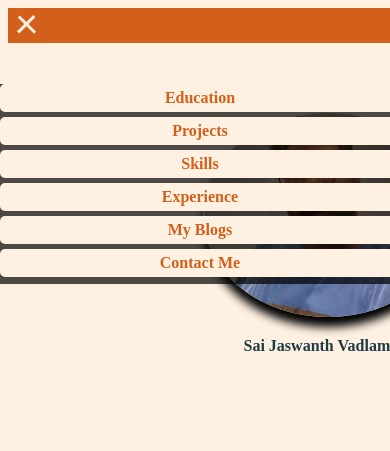
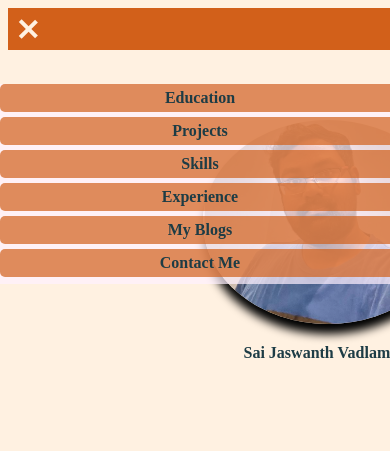
Before and after one commit to svadl7/assignment3, a plain HTML site: page index.html in a window 390 px wide. Both pictures are taken after a click on the button 25 px from the left and 25 px from the top of the page. Shown: the top 451 px of the page. Drawn offline with Linux system fonts and the light colour scheme.

Commit message:
style.css

```diff
--- a/style.css
+++ b/style.css
@@ -219,8 +219,8 @@ footer .contactphoto:hover{
     right: 10px;
     background: 0 0 0 0.1;
     color: white;
-    width: 40px;
-    height: 40px;
+    width: 50px;
+    height: 50px;
     text-align: center;
     font-size: 30px;
     line-height: 40px;
@@ -278,17 +278,17 @@ footer .contactphoto:hover{
         display:block;
         width:100%;
         background-color:#fff1e1;
-        height:3px;
-        margin:6px 0px;
+        height:4px;
+        margin:7px 0px;
         transition: 0.4s;
 
       }
       .hamburger.is-active:before{
-        transform: rotate(-45deg) translate(-5px,6px);
+        transform: rotate(-45deg) translate(-6px,10px);
 
       }
       .hamburger.is-active:after{
-        transform: rotate(45deg) translate(-6px,-8px);
+        transform: rotate(45deg) translate(-6px,-10px);
 
       }
       .hamburger.is-active .bar{
@@ -303,7 +303,7 @@ footer .contactphoto:hover{
         width:400px;
         height:200px;
         z-index: 98;
-        background-color:rgba(0, 0, 0, 0.7) ;
+        background-color:rgba(255, 241, 255, 0.7) ;
         transition: 0.4s;
 
     }
@@ -316,8 +316,8 @@ footer .contactphoto:hover{
         text-align:center;
         margin-bottom: 5px;
         padding:5px;
-        background-color:#fff1e1;
-        color:#d2601a ;
+        background-color:rgb(210, 96, 26,0.7);
+        color:#1d3c45;
 
     }
 
@@ -350,7 +350,7 @@ footer .contactphoto:hover{
         border:2px;
         box-shadow:
         0 0 0 2px #d2601a,
-        0 0 0 4px #fff1e1;
+        0 0 0 4px rgb(255, 241, 225);
         border-radius: 50px;
         margin:10px;
     }
```
